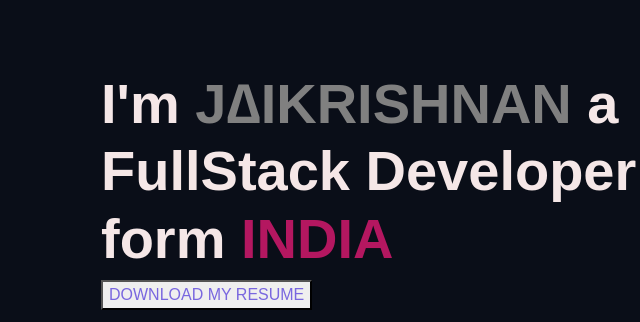
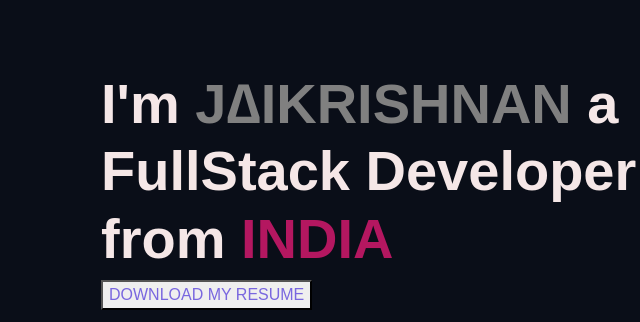
Before and after one commit to jaikrishnanvj/portfolio2, a plain HTML site: page index.html in a window 1280 px wide. Shown: the part 197-519 px from the top of the page, 199-839 px from the left. Drawn offline with Linux system fonts and the light colour scheme; a web font is replaced by a local one.

Commit message:
initial commit

```diff
--- a/css/style.css
+++ b/css/style.css
@@ -186,11 +186,6 @@ img {
 #contact input.form-control {
     height: 44px;
 }
-
-.social-icons {
-
-}
-
 .social-icons a {
     width: 299px;
     height: 60px;
--- a/index.html
+++ b/index.html
@@ -59,7 +59,7 @@
                 <div class="row">
                     <div class="col-lg-10">
                         <h1 class="display-4 fw-bold" data-aos="fade-up">I'm <span class="text-brand">J∆IKRISHNAN
-                                </span> a FullStack Developer <br>form <span>INDIA</span></h1>
+                                </span> a FullStack Developer <br>from <span>INDIA</span></h1>
                                 <button><a href="./images/Document from Jk.pdf">DOWNLOAD MY RESUME</a></button>
                         <p class="lead mt-2 mb-4" data-aos="fade-up" data-aos-delay="300"></p>
                         <div data-aos="fade-up" data-aos-delay="600">
```
Also changed, not shown: images/IMG_20221108_104315.jpg (deleted), images/IMG_20221108_105933.jpg (deleted).
